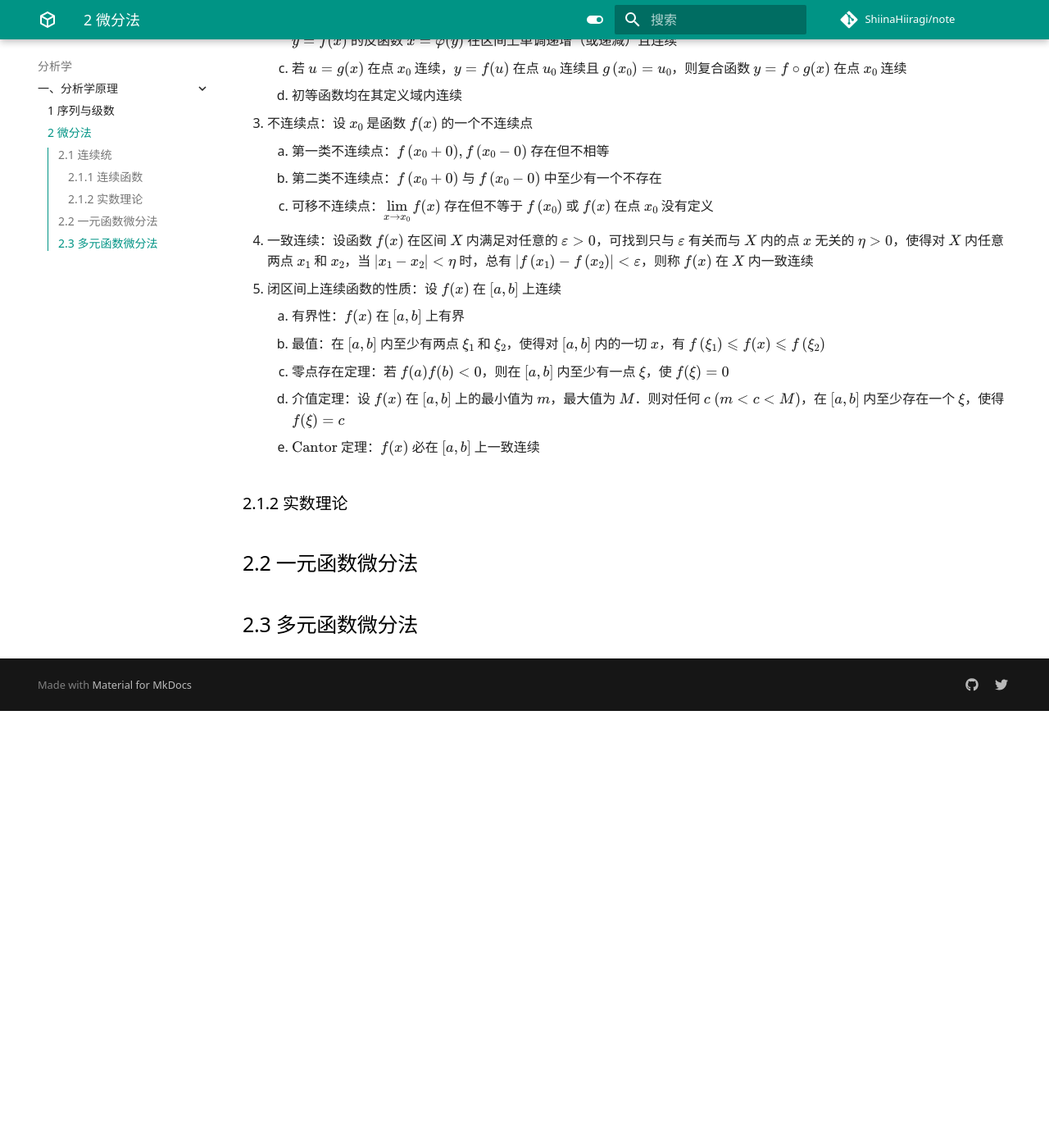
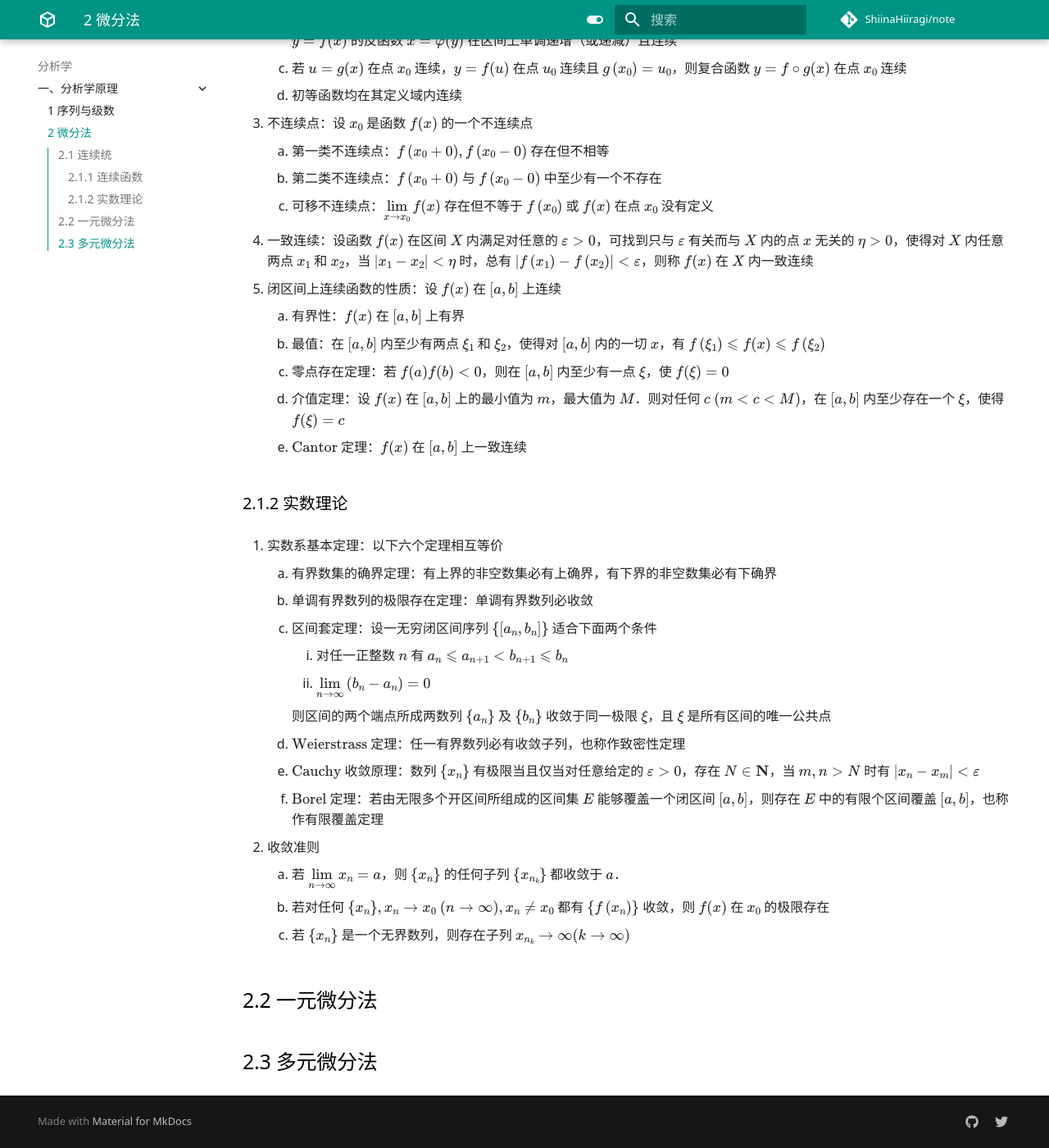
Before and after one commit to ShiinaHiiragi/note, an MkDocs documentation site: the page built from docs/anly/princ/diff.md, in a window 1280 px wide and 1400 px high, scrolled down 694 px. Shown: the whole window at 82% size. Built offline with MkDocs 1.6.1 and Material for MkDocs 9.7.7, drawn with Linux system fonts in a browser that asks for light colours; comment, search, counter and statistics services are not loaded; before the commit the page ends 1561 px from its top, so only the background shows below that.

Commit message:
add real

```diff
--- a/docs/anly/princ/diff.md
+++ b/docs/anly/princ/diff.md
@@ -25,10 +25,27 @@
     2. 最值：在 $[a, b]$ 内至少有两点 $\xi_{1}$ 和 $\xi_{2}$，使得对 $[a, b]$ 内的一切 $x$，有 $f\left(\xi_{1}\right) \leqslant f(x) \leqslant f\left(\xi_{2}\right)$
     3. 零点存在定理：若 $f(a)f(b) < 0$，则在 $[a, b]$ 内至少有一点 $\xi$，使 $f(\xi)=0$
     4. 介值定理：设 $f(x)$ 在 $[a, b]$ 上的最小值为 $m$，最大值为 $M$．则对任何 $c \ (m<c<M)$，在 $[a, b]$ 内至少存在一个 $\xi$，使得 $f(\xi)=c$
-    5. $\text{Cantor}$ 定理：$f(x)$ 必在 $[a, b]$ 上一致连续
+    5. $\text{Cantor}$ 定理：$f(x)$ 在 $[a, b]$ 上一致连续
 
 ### 2.1.2 实数理论
+1. 实数系基本定理：以下六个定理相互等价
+    1. 有界数集的确界定理：有上界的非空数集必有上确界，有下界的非空数集必有下确界
+    2. 单调有界数列的极限存在定理：单调有界数列必收敛
+    3. 区间套定理：设一无穷闭区间序列 $\left\{\left[a_{n}, b_{n}\right]\right\}$ 适合下面两个条件
+        1. 对任一正整数 $n$ 有 $a_{n} \leqslant a_{n+1}<b_{n+1} \leqslant b_{n}$
+        2. ${\displaystyle \lim _{n \rightarrow \infty}\left(b_{n}-a_{n}\right)=0}$
 
-## 2.2 一元函数微分法
+        则区间的两个端点所成两数列 $\left\{a_{n}\right\}$ 及 $\left\{b_{n}\right\}$ 收敛于同一极限 $\xi$，且 $\xi$ 是所有区间的唯一公共点
 
-## 2.3 多元函数微分法
+    4. $\text{Weierstrass}$ 定理：任一有界数列必有收敛子列，也称作致密性定理
+    5. $\text{Cauchy}$ 收敛原理：数列 $\left\{x_{n}\right\}$ 有极限当且仅当对任意给定的 $\varepsilon>0$，存在 $N \in \mathbf N$，当 $m, n>N$ 时有 $\left|x_{n}-x_{m}\right|<\varepsilon$
+    6. $\text{Borel}$ 定理：若由无限多个开区间所组成的区间集 $E$ 能够覆盖一个闭区间 $[a, b]$，则存在 $E$ 中的有限个区间覆盖 $[a, b]$，也称作有限覆盖定理
+
+2. 收敛准则
+    1. 若 ${\displaystyle \lim _{n \rightarrow \infty} x_{n}=a}$，则 $\left\{x_{n}\right\}$ 的任何子列 $\left\{x_{n_{k}}\right\}$ 都收敛于 $a$．
+    2. 若对任何 $\left\{x_{n}\right\}, x_{n} \rightarrow x_{0} \ (n \rightarrow \infty), x_{n} \neq x_{0}$ 都有 $\left\{f\left(x_{n}\right)\right\}$ 收敛，则 $f(x)$ 在 $x_{0}$ 的极限存在
+    3. 若 $\left\{x_{n}\right\}$ 是一个无界数列，则存在子列 $x_{n_{k}} \rightarrow \infty(k \rightarrow \infty)$
+
+## 2.2 一元微分法
+
+## 2.3 多元微分法
```
Also changed, not shown: docs/anly/princ/seq.md (+2 -6 lines), docs/index.md (+1 -1 lines), docs/logic/set/zfc.md (+0 -1 lines).
